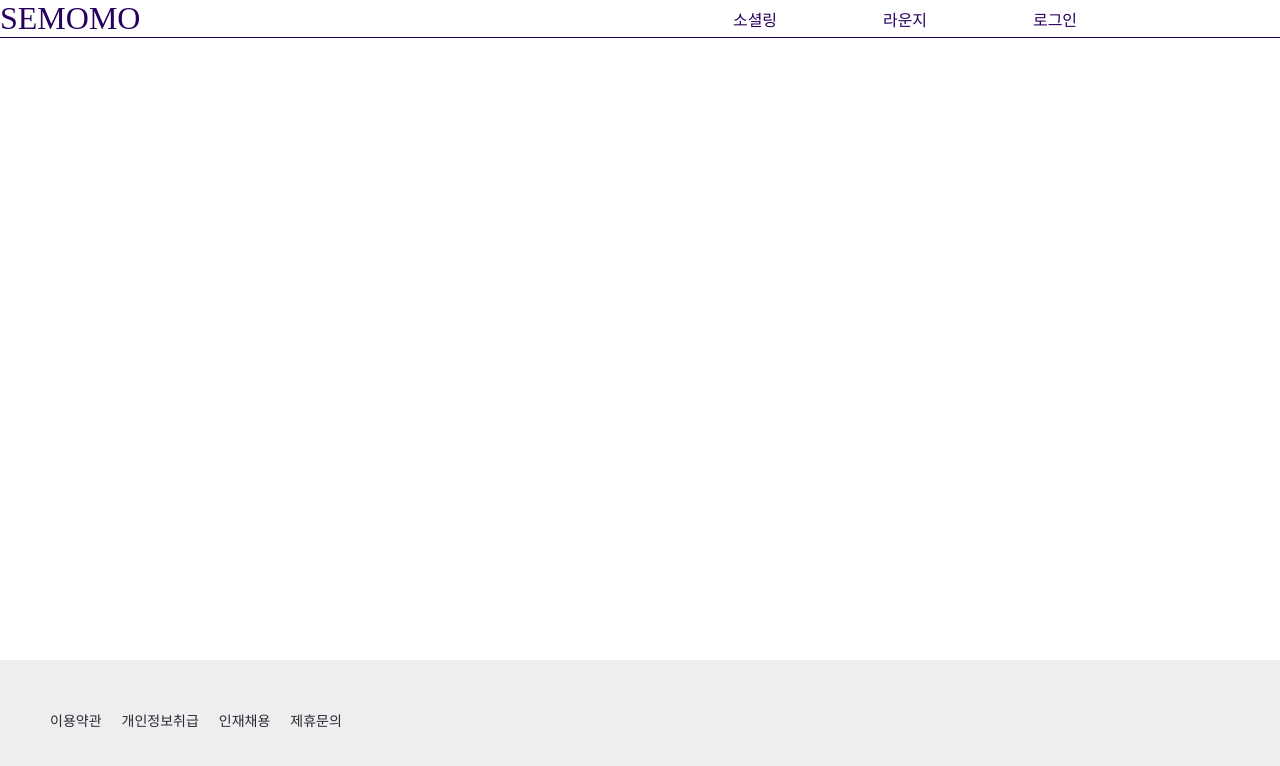
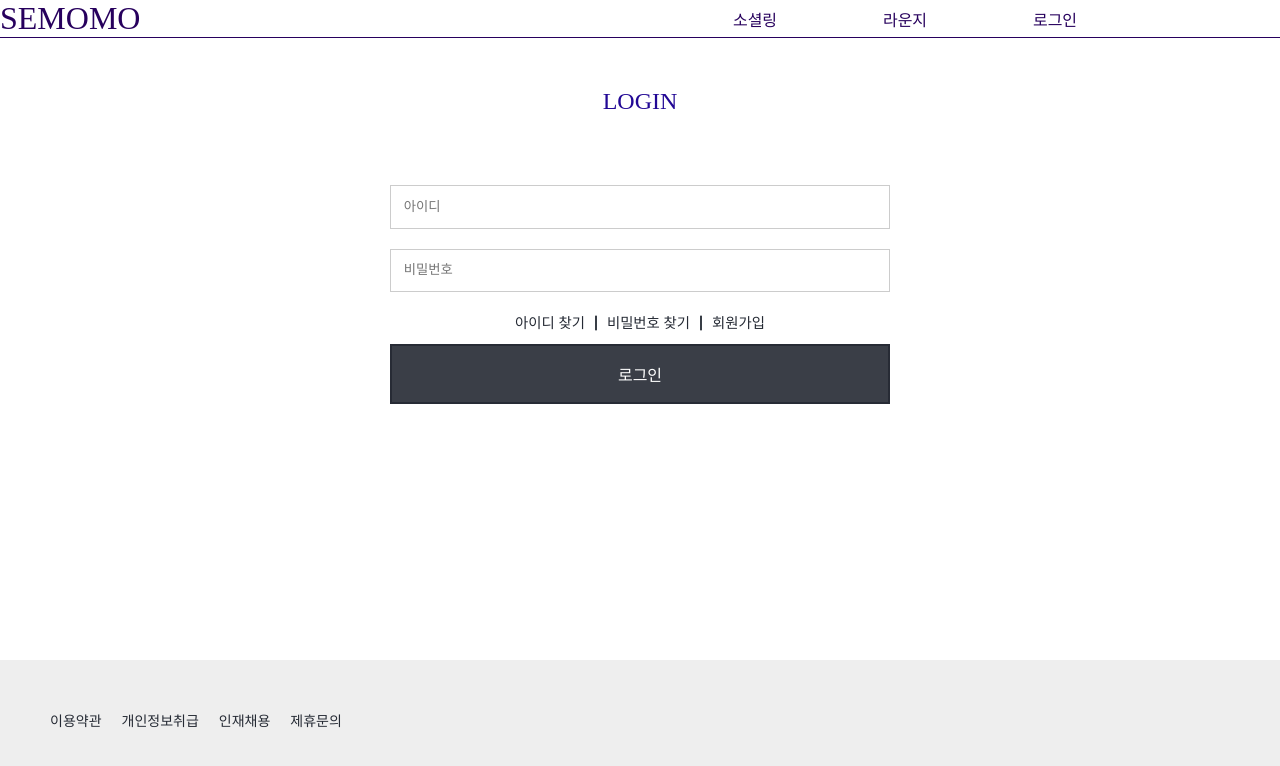
Before and after one commit to psh10066/SEMO, a React (Create React App) app in the folder semo_front/: page /login in a window 1280 px wide. Shown: the top 766 px of the page. Built offline with nearby package versions, Linux system fonts and the light colour scheme; a web font is replaced by a local one.

Commit message:
feat. login, join

```diff
--- a/semo_front/package.json
+++ b/semo_front/package.json
@@ -52,6 +52,6 @@
     ]
   },
   "devDependencies": {
-    "@types/react-datepicker": "^4.15.0"
+    "@types/react-datepicker": "^4.15.1"
   }
 }
--- a/semo_front/src/App.js
+++ b/semo_front/src/App.js
@@ -1,4 +1,4 @@
-import { useState } from "react";
+import { useEffect, useState } from "react";
 import Footer from "./component/common/Footer";
 import Header from "./component/common/Header";
 import "./component/common/default.css";
@@ -6,14 +6,27 @@ import { Button1 } from "./component/util/Buttons";
 import MyModal from "./component/util/MyModal";
 import { Route, Routes } from "react-router";
 import AdminMain from "./component/admin/AdminMain";
+import Join from "./component/member/Join";
+import Login from "./component/member/Login";
 
 function App() {
+  const [isLogin, setIsLogin] = useState(true);
+  useEffect(() => {
+    const token = window.localStorage.getItem("token");
+    if (token === null) {
+      setIsLogin(false);
+    } else {
+      setIsLogin(true);
+    }
+  });
   return (
     <div className="wrap">
       <Header />
       <div className="content">
         <Routes>
           <Route path="/admin/*" element={<AdminMain />} />
+          <Route path="/login/*" element={<Login />} />
+          <Route path="/join" element={<Join />} />
         </Routes>
       </div>
       <Footer />
--- a/semo_front/src/component/common/Header.js
+++ b/semo_front/src/component/common/Header.js
@@ -23,7 +23,7 @@ const Navi = () => {
           <Link to="#">라운지</Link>
         </li>
         <li>
-          <Link to="#">로그인</Link> {/* 버튼으로 구현예정 */}
+          <Link to="/login">로그인</Link> {/* 버튼으로 구현예정 */}
         </li>
       </ul>
     </div>
--- /dev/null
+++ b/semo_front/src/component/member/Join.js
@@ -0,0 +1,24 @@
+import { useState } from "react";
+import { useNavigate } from "react-router-dom";
+
+const Join = () => {
+  const [memberId, setMemberId] = useState("");
+  const [memberPw, setMemberPw] = useState("");
+  const [memberPwRe, setMemberPwRe] = useState("");
+  const [memberName, setMemberName] = useState("");
+  const [memberPhone, setMemberPhone] = useState("");
+  const [memberMail, setMemberMail] = useState("");
+  const [memberContent, setMemberConTent] = useState("");
+  const [memberCategory1, setMemberCategory1] = useState("");
+  const [memberCategory2, setMemberCategory2] = useState("");
+  const [memberLocal, setMemberLocal] = useState("");
+  const [checkIdMsg, setCheckIdMsg] = useState("");
+  const [checkPwMsg, setCheckPwMsg] = useState("");
+  const navigate = useNavigate();
+  return (
+    <>
+      <div>회원가입</div>
+    </>
+  );
+};
+export default Join;
--- /dev/null
+++ b/semo_front/src/component/member/Login.js
@@ -0,0 +1,51 @@
+import { useState } from "react";
+import { Link, useNavigate } from "react-router-dom";
+import Input from "../util/InputFrm";
+import { Button1, Button2 } from "../util/Buttons";
+import "./member.css";
+
+const Login = (props) => {
+  //const setIsLogin = props.setIsLogin;
+  const [memberId, setMemberId] = useState("");
+  const [memberPw, setMemberPw] = useState("");
+  const navigate = useNavigate();
+  const join = () => {
+    navigate("/join");
+  };
+  const login = () => {
+    const member = { memberId, memberPw };
+  };
+  return (
+    <div className="login-wrap">
+      <div className="login-title">LOGIN</div>
+      <div className="login-input-wrap">
+        <Input
+          type="text"
+          data={memberId}
+          setData={setMemberId}
+          content="memberId"
+          placeholder="아이디"
+        />
+      </div>
+      <div className="login-input-wrap">
+        <Input
+          type="text"
+          data={memberPw}
+          setData={setMemberPw}
+          placeholder="비밀번호"
+        />
+      </div>
+      <div className="find-box">
+        <Link to="#">아이디 찾기</Link>
+        <span className="material-icons">horizontal_rule</span>
+        <Link to="#">비밀번호 찾기</Link>
+        <span className="material-icons">horizontal_rule</span>
+        <Link to="/join">회원가입</Link>
+      </div>
+      <div className="login-btn-box">
+        <Button1 text="로그인" />
+      </div>
+    </div>
+  );
+};
+export default Login;
--- /dev/null
+++ b/semo_front/src/component/member/member.css
@@ -0,0 +1,43 @@
+.login-wrap {
+  width: 500px;
+  margin: 0 auto;
+}
+
+.login-title {
+  text-align: center;
+  color: #220895;
+  font-size: 24px;
+  padding: 50px;
+}
+
+.login-input-wrap {
+  margin: 20px 0px;
+}
+.find-box {
+  display: flex;
+  align-items: center;
+  margin: 10px 0px;
+  justify-content: center;
+}
+.find-box > span {
+  font-size: 22px;
+  transform: rotate(90deg);
+}
+.find-box > a {
+  font-size: 0.9em;
+  height: 20px;
+  line-height: 20px;
+}
+.find-box > a:hover {
+  text-decoration: underline;
+}
+
+.login-btn-box {
+  text-align: center;
+}
+.login-btn-box > button {
+  width: 100%;
+}
+.login-btn-box > button:hover {
+  background-color: #8bb4ff;
+}
--- a/semo_front/src/component/util/InputFrm.js
+++ b/semo_front/src/component/util/InputFrm.js
@@ -1,10 +1,10 @@
-
 const Input = (props) => {
   const data = props.data;
   const setData = props.setData;
   const type = props.type;
   const content = props.content;
   const blurEvent = props.blurEvent;
+  const placeholder = props.placeholder;
   const changeValue = (e) => {
     const inputValue = e.currentTarget.value;
     setData(inputValue);
@@ -18,8 +18,8 @@ const Input = (props) => {
         value={data || ""}
         onChange={changeValue}
         onBlur={blurEvent}
+        placeholder={placeholder}
       ></input>
-
     </>
   );
 };
```
Also changed, not shown: 1 other file (tests, documents, lock files or other folders).
